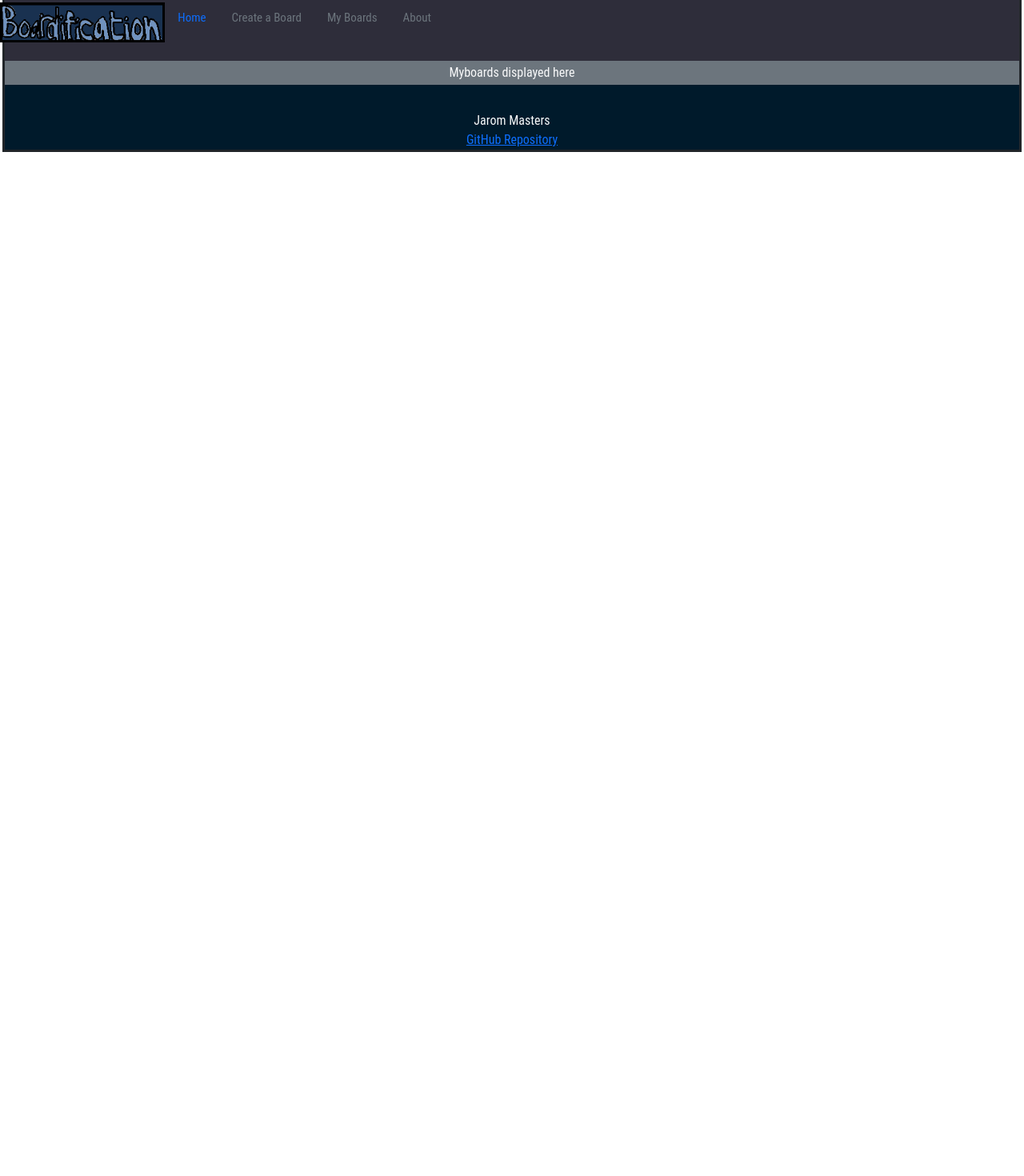
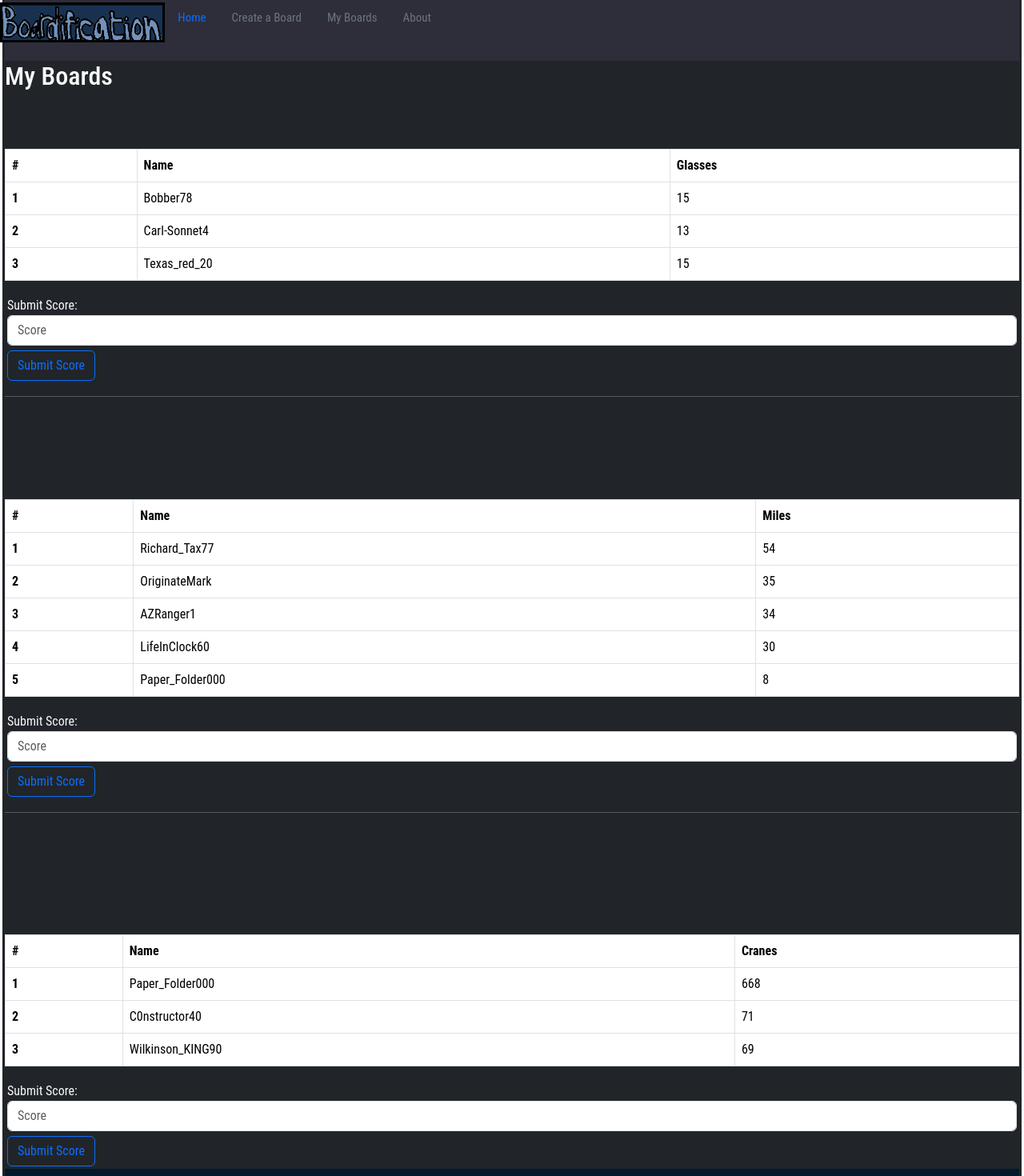
Before and after one commit to jarommasters-max/boardification, a React (Vite) app: page /myboards in a window 1280 px wide. Shown: the part 20-1490 px from the top of the page at 80% size. Before the commit the page ends 800 px from the top, so only its background shows below. Built offline with nearby package versions, Linux system fonts and the light colour scheme.

Commit message:
Added myboards component

```diff
--- a/src/myboards/myboards.jsx
+++ b/src/myboards/myboards.jsx
@@ -2,8 +2,131 @@ import React from 'react';
 
 export function Myboards() {
   return (
-    <main className="container-fluid bg-secondary text-center">
-      <div>Myboards displayed here</div>
+    <main>
+        <h2>My Boards</h2>
+
+        <caption>Glasses of milk</caption>
+        <table class="table table-bordered">
+            <thead class="thead-dark">
+            <tr>
+                <th scope="col"  class="small_col">#</th>
+                <th scope="col">Name</th>
+                <th scope="col">Glasses</th>
+            </tr>
+            </thead>
+            <tbody>
+            <tr>
+                <th scope="row" class="small_col">1</th>
+                <td>Bobber78</td>
+                <td>15</td>
+            </tr>
+            <tr>
+                <th scope="row" class="small_col">2</th>
+                <td>Carl-Sonnet4</td>
+                <td>13</td>
+            </tr>
+            <tr>
+                <th scope="row" class="small_col">3</th>
+                <td>Texas_red_20</td>
+                <td>15</td>
+            </tr>
+            </tbody>
+        </table>
+        <form method="get" action="myboards.html">
+        <div class="score_sub">
+            <span>Submit Score:</span>
+            <input type="text" class="form-control" placeholder="Score"/>
+        </div>
+        <div class="buttons">
+        <button type="submit" class="btn btn-outline-primary">Submit Score</button>
+        </div>
+        </form>
+
+        <hr/>
+        <caption>Miles Run in a Week</caption>
+        <table class="table table-bordered">
+            <thead class="thead-dark">
+            <tr>
+                <th scope="col" class="small_col">#</th>
+                <th scope="col">Name</th>
+                <th scope="col">Miles</th>
+            </tr>
+            </thead>
+            <tbody>
+            <tr>
+                <th scope="row" class="small_col">1</th>
+                <td>Richard_Tax77</td>
+                <td>54</td>
+            </tr>
+            <tr>
+                <th scope="row" class="small_col">2</th>
+                <td>OriginateMark</td>
+                <td>35</td>
+            </tr>
+            <tr>
+                <th scope="row" class="small_col">3</th>
+                <td>AZRanger1</td>
+                <td>34</td>
+            </tr>
+            <tr>
+                <th scope="row" class="small_col">4</th>
+                <td>LifeInClock60</td>
+                <td>30</td>
+            </tr>
+            <tr>
+                <th scope="row" class="small_col">5</th>
+                <td>Paper_Folder000</td>
+                <td>8</td>
+            </tr>
+            </tbody>
+        </table>
+        <form method="get" action="myboards.html">
+        <div class="score_sub">
+            <span>Submit Score:</span>
+            <input type="text" class="form-control" placeholder="Score"/>
+        </div>
+        <div class="buttons">
+        <button type="submit" class="btn btn-outline-primary">Submit Score</button>
+        </div>
+        </form>
+
+        <hr/>
+        <caption>Paper Cranes folded in an hour</caption>
+        <table class="table table-bordered">
+            <thead class="thead-dark">
+            <tr>
+                <th scope="col"  class="small_col">#</th>
+                <th scope="col">Name</th>
+                <th scope="col">Cranes</th>
+            </tr>
+            </thead>
+            <tbody>
+            <tr>
+                <th scope="row" class="small_col">1</th>
+                <td>Paper_Folder000</td>
+                <td>668</td>
+            </tr>
+            <tr>
+                <th scope="row" class="small_col">2</th>
+                <td>C0nstructor40</td>
+                <td>71</td>
+            </tr>
+            <tr>
+                <th scope="row" class="small_col">3</th>
+                <td>Wilkinson_KING90</td>
+                <td>69</td>
+            </tr>
+            </tbody>
+        </table>
+        <form method="get" action="myboards.html">
+        <div class="score_sub">
+            <span>Submit Score:</span>
+            <input type="text" class="form-control" placeholder="Score"/>
+        </div>
+        <div class="buttons">
+        <button type="submit" class="btn btn-outline-primary">Submit Score</button>
+        </div>
+        </form>
     </main>
   );
 }
```
